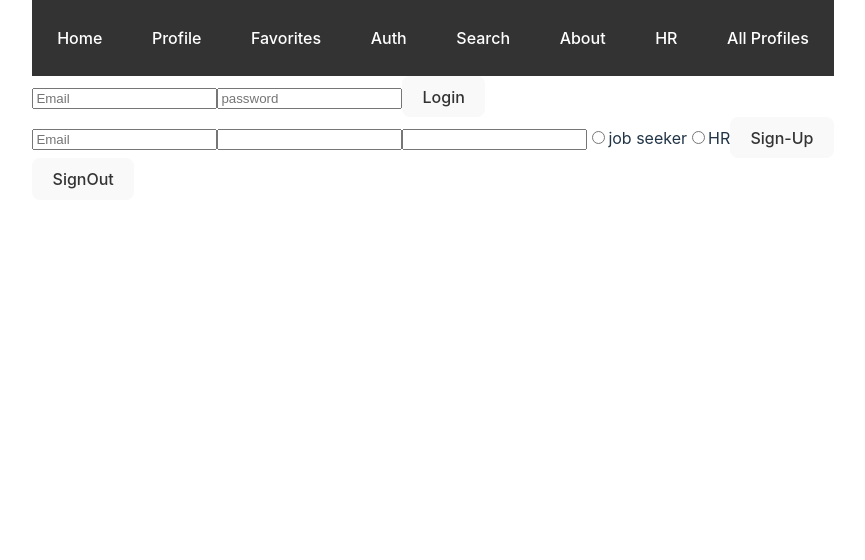
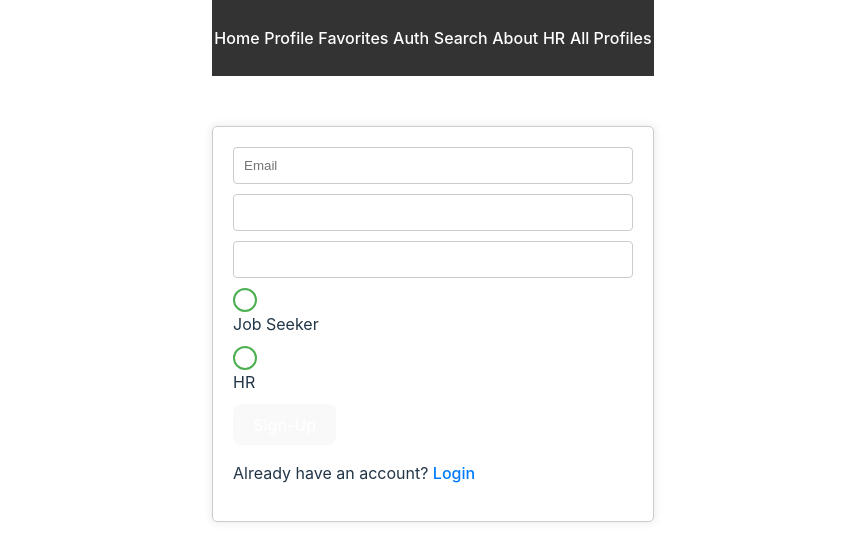
Before and after one commit to JonathanHaz/JobQ, a React (Vite) app: page /auth in a window 1280 px wide. Shown: the top 560 px of the page, without its empty margins (207-1072 px from the left). Built offline with nearby package versions, Linux system fonts and the light colour scheme; no server answers.

Commit message:
fix the auth

```diff
--- /dev/null
+++ b/src/components/Auth/Auth.css
@@ -0,0 +1,72 @@
+.signForm{
+    max-width: 400px;
+    margin: 50px auto;
+    padding: 20px;
+    border: 1px solid #ccc;
+    border-radius: 5px;
+    box-shadow: 0 0 10px rgba(0, 0, 0, 0.1);
+}
+
+input {
+    width: 100%;
+    padding: 10px;
+    margin-bottom: 10px;
+    border: 1px solid #ccc;
+    border-radius: 4px;
+    box-sizing: border-box;
+}
+
+/* Style radio container */
+.radio-container {
+    display: flex;
+    align-items: center;
+    margin-bottom: 10px;
+}
+
+/* Style radio input */
+input[type="radio"] {
+    display: none;
+}
+
+/* Style custom radio button */
+.radio-btn {
+    width: 20px;
+    height: 20px;
+    border: 2px solid #4caf50;
+    border-radius: 50%;
+    margin-right: 5px;
+    display: flex;
+    align-items: center;
+    justify-content: center;
+    cursor: pointer;
+}
+
+.radio-label {
+    cursor: pointer;
+}
+
+input[type="radio"]:checked + .radio-label .radio-btn {
+    background-color: #4caf50;
+    border-color: #4caf50;
+    color: #fff;
+}
+
+
+button {
+    background-color: #4caf50;
+    color: #fff;
+    padding: 10px;
+    border: none;
+    border-radius: 4px;
+    cursor: pointer;
+}
+
+p a {
+    color: #007bff;
+    text-decoration: none;
+    cursor: pointer;
+}
+
+p a:hover {
+    text-decoration: underline;
+}
--- a/src/components/Auth/Login.jsx
+++ b/src/components/Auth/Login.jsx
@@ -1,14 +1,17 @@
 import React, { useContext } from 'react'
 import Global, { userContext } from '../../context/Global'
-
-export default function Login() {
+import { Link } from 'react-router-dom';
+export default function Login(props) {
     const {handleEmailChange ,handlePasswordChange , handleLogin , user} = useContext(userContext)
     console.log(user);
   return (
-    <form action="" onSubmit={handleLogin}>
-        <input type="text" name='Email' placeholder='Email' onChange={handleEmailChange} />
-        <input type="password" name='password' placeholder='password' onChange={handlePasswordChange}/>
-        <button>Login</button>
-    </form>
+    <div className='signForm'>
+      <form action="" onSubmit={handleLogin}>
+          <input type="text" name='Email' placeholder='Email' onChange={handleEmailChange} />
+          <input type="password" name='password' placeholder='password' onChange={handlePasswordChange}/>
+          <button>Login</button>
+      </form>
+      <p>Dont have an account? <Link to="/auth" onClick={props.toggleForm}>Sign-Up</Link></p>
+    </div>
   )
 }
--- a/src/components/Auth/SignUp.jsx
+++ b/src/components/Auth/SignUp.jsx
@@ -1,8 +1,9 @@
 import React, { useEffect, useState } from 'react'
 import { useContext } from 'react'
 import { userContext } from '../../context/Global'
-
-export default function SignUp() {
+import { Link } from 'react-router-dom';
+import "./Auth.css"
+export default function SignUp(props) {
     const { handleEmailChange, handlePasswordChange, handleSignUp , handleUserStatusChange} = useContext(userContext);
     const [passwordOne, setPasswordOne] = useState('');
     const [passwordTwo, setPasswordTwo] = useState('');
@@ -25,15 +26,22 @@ export default function SignUp() {
     };
 
   return (
+    <div className='signForm'>
     <form onSubmit={PasswordCheck}>
         <input type="text" placeholder='Email' name='Email'  onChange={handleEmailChange}/>
         <input type="password" name="password" onInput={handlePasswordTwoCheck} onChange={handlePasswordChange} />
         <input type="password" name="password1" onInput={handlePasswordCheck} />
-        <input type="radio" id="jobSeeker" name="userType" value="jobSeeker" onChange={handleUserStatusChange}/>
-         <label htmlFor="jobSeeker">job seeker</label>
-         <input type="radio" id="HR" name="userType" value="HR" onChange={handleUserStatusChange}/>
-        <label htmlFor="HR">HR</label>
+        <div class="radio-container">
+    <input type="radio" id="jobSeeker" name="userType" value="jobSeeker" onChange={handleUserStatusChange} />
+    <label class="radio-label" htmlFor="jobSeeker"><div class="radio-btn"></div> Job Seeker</label>
+    </div>
+    <div class="radio-container">
+    <input type="radio" id="HR" name="userType" value="HR" onChange={handleUserStatusChange} />
+    <label class="radio-label" htmlFor="HR"><div class="radio-btn"></div> HR</label>
+    </div>
         <button>Sign-Up</button>
     </form>
+    <p>Already have an account? <Link to="/auth" onClick={props.toggleForm}>Login</Link></p>
+    </div>
   )
 }
--- a/src/pages/Auth/Auth.jsx
+++ b/src/pages/Auth/Auth.jsx
@@ -1,14 +1,23 @@
-import React, { useContext } from 'react'
+import React, { useContext, useState } from 'react'
 import Login from '../../components/Auth/Login'
 import SignUp from '../../components/Auth/SignUp'
 import { userContext } from '../../context/Global'
 
 export default function Auth() {
   const {handleSignOut} = useContext(userContext)
+  const [signButton, setSignButton] = useState(false);
+  const toggleForm = ()=>{
+    setSignButton(!signButton)
+  }
   return (
     <div>
-      <Login/>
-      <SignUp/>
+      {signButton?
+      <Login toggleForm={toggleForm}/>
+      :
+      <SignUp toggleForm={toggleForm}/>
+      }
+
+
       <div>
         <button onClick={handleSignOut} className='Sign-button'>SignOut</button>
      </div>
```
